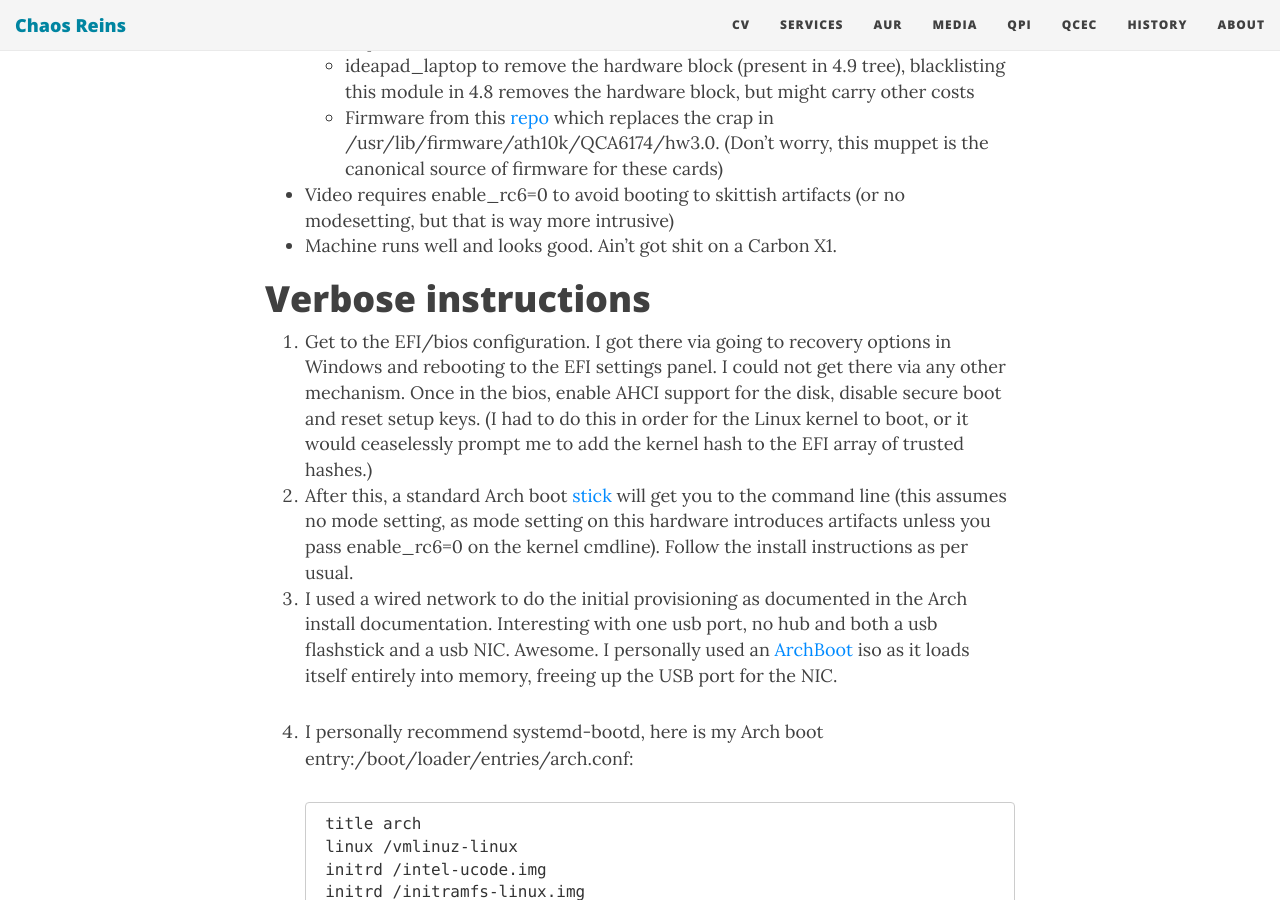
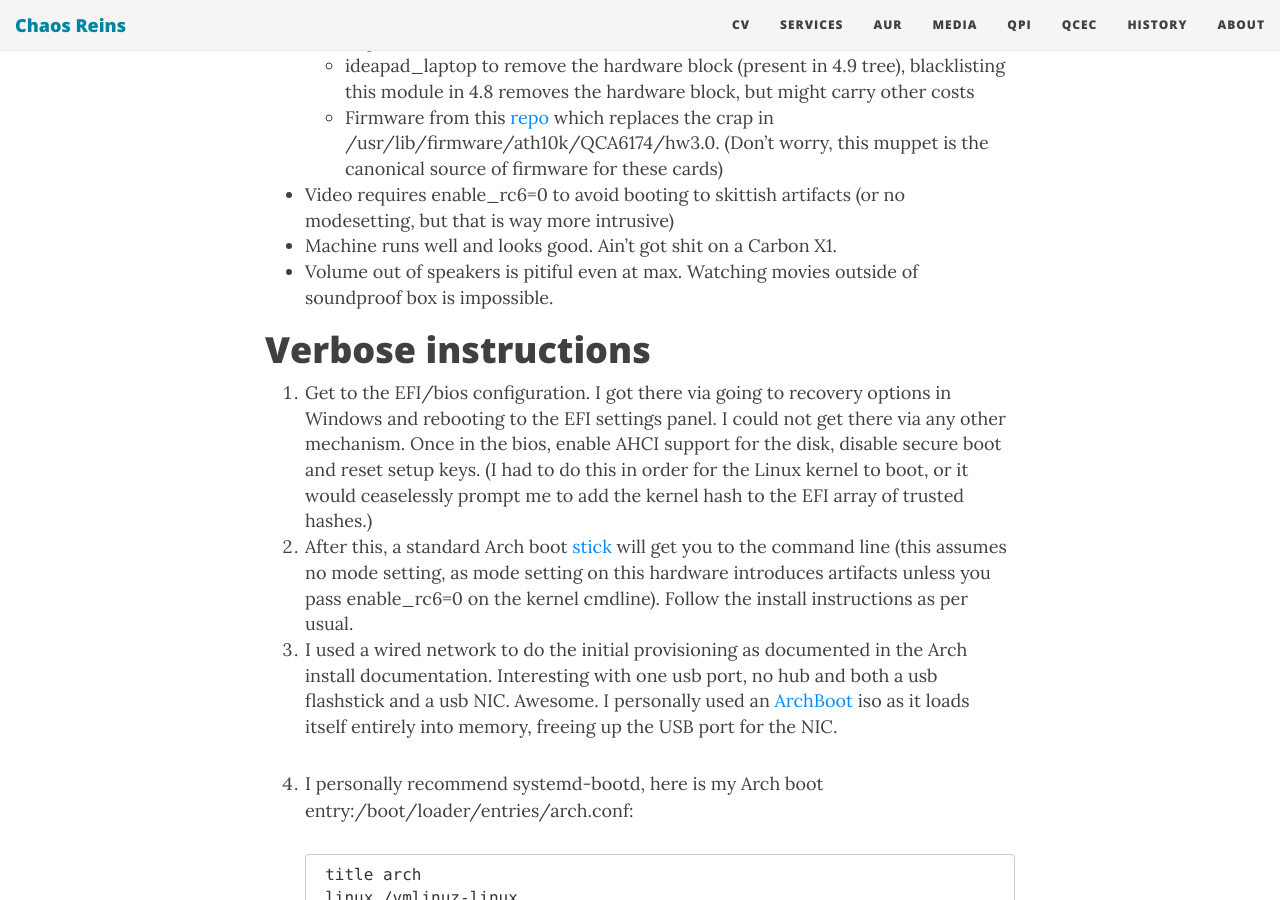
Before and after one commit to sirspudd/sirspudd.github.io, a Jekyll site: the page built from _posts/2016-11-14-arch-yoga-910.md, in a window 1280 px wide and 900 px high, scrolled down 1625 px. Built offline with Jekyll 4.4.1, drawn with Linux system fonts in a browser that asks for light colours; nearby versions of some CDN libraries; comment, search, counter and statistics services are not loaded.

Commit message:
Fuck the volume
Change-Id: I4ee50e657501f7d0326343f007103449f034399f

```diff
--- a/_posts/2016-11-14-arch-yoga-910.md
+++ b/_posts/2016-11-14-arch-yoga-910.md
@@ -20,6 +20,7 @@ What with the Yoga 900/710 debacle, it was fairly unclear for me whether or not
   * Firmware from this [repo](https://github.com/kvalo/ath10k-firmware) which replaces the crap in /usr/lib/firmware/ath10k/QCA6174/hw3.0. (Don't worry, this muppet is the canonical source of firmware for these cards)
 * Video requires enable_rc6=0 to avoid booting to skittish artifacts (or no modesetting, but that is way more intrusive)
 * Machine runs well and looks good. Ain't got shit on a Carbon X1.
+* Volume out of speakers is pitiful even at max. Watching movies outside of soundproof box is impossible.
 
 # Verbose instructions
 
```
